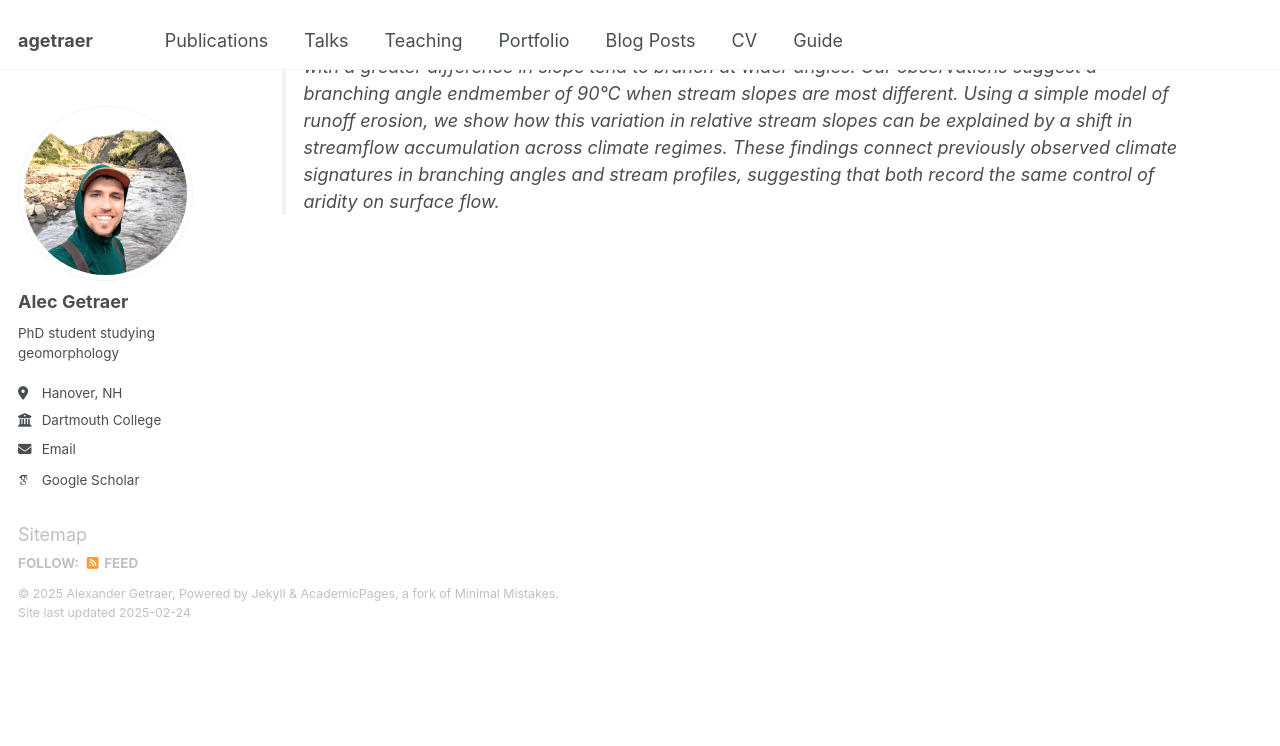
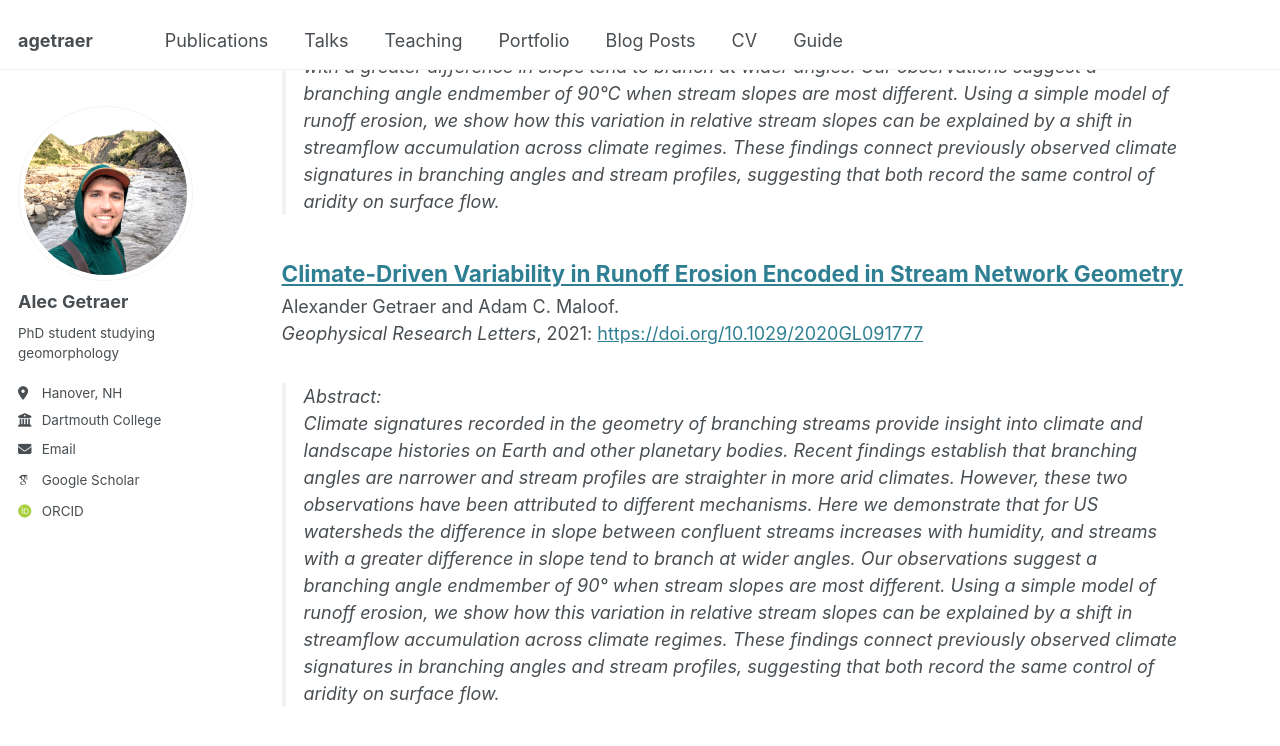
Before and after one commit to agetraer/agetraer.github.io, a Jekyll site: the page built from _pages/publications.md, in a window 1280 px wide and 900 px high, scrolled down 1001 px. Shown: the top 746 px of the window. Built offline with Jekyll 4.4.1, drawn with Linux system fonts in a browser that asks for light colours; some web fonts are replaced; before the commit the page ends 1642 px from its top, so only the background shows below that.

Commit message:
update publications

```diff
--- a/_includes/archive-single.html
+++ b/_includes/archive-single.html
@@ -41,7 +41,7 @@
         {% if post.collection == 'teaching' %}
           <p> {{ post.type }}, <i>{{ post.venue }}</i>, {{ post.date | default: "1900-01-01" | date: "%Y" }} </p>
         {% elsif post.collection == 'publications' %}
-        {{ post.authors }}. <i>{{ post.venue }}</i>, {{ post.date | default: "1900-01-01" | date: "%Y" }}: <a href=" {{ post.paperurl }} ">{{ post.paperurl }}</a>
+        {{ post.authors }}.<br> <i>{{ post.venue }}</i>, {{ post.date | default: "1900-01-01" | date: "%Y" }}: <a href=" {{ post.paperurl }} ">{{ post.paperurl }}</a>
         {% elsif post.date %}
          <p class="page__date"><strong><i class="fa fa-fw fa-calendar" aria-hidden="true"></i> {{ site.data.ui-text[site.locale].date_label | default: "Published:" }}</strong> <time datetime="{{ post.date | default: "1900-01-01" | date_to_xmlschema }}">{{ post.date | default: "1900-01-01" | date: "%B %d, %Y" }}</time></p>
         {% endif %}
--- /dev/null
+++ b/_publications/2021-01-19-Getraer-Maloof-2021.md
@@ -0,0 +1,16 @@
+---
+title: "Climate-Driven Variability in Runoff Erosion Encoded in Stream Network Geometry"
+authors: Alexander Getraer and Adam C. Maloof
+collection: publications
+category: manuscripts
+category: manuscripts
+pdf: http://agetraer.github.io/files/Getraer-Maloof-2021.pdf
+permalink: /publication/2021-01-19-Getraer-Maloof-2021
+date: 2021-01-19
+venue: 'Geophysical Research Letters'
+paperurl: 'https://doi.org/10.1029/2020GL091777'
+citation: 'Getraer, A., &amp; Maloof, A. C. (2021). Climate-Driven Variability in Runoff Erosion Encoded in Stream Network Geometry. <i>Geophysical Research Letters, 48</i>, e2020GL091777. https://doi.org/10.1029/2020GL091777'
+---
+>Abstract: <br/>Climate signatures recorded in the geometry of branching streams provide insight into climate and landscape histories on Earth and other planetary bodies. Recent findings establish that branching angles are narrower and stream profiles are straighter in more arid climates. However, these two observations have been attributed to different mechanisms. Here we demonstrate that for US watersheds the difference in slope between confluent streams increases with humidity, and streams with a greater difference in slope tend to branch at wider angles. Our observations suggest a branching angle endmember of 90° when stream slopes are most different. Using a simple model of runoff erosion, we show how this variation in relative stream slopes can be explained by a shift in streamflow accumulation across climate regimes. These findings connect previously observed climate signatures in branching angles and stream profiles, suggesting that both record the same control of aridity on surface flow.
+
+ Suggested citation: <br/>Getraer, A., & Maloof, A. C. (2021). Climate-Driven Variability in Runoff Erosion Encoded in Stream Network Geometry. <i>Geophysical Research Letters, 48</i>, e2020GL091777. https://doi.org/10.1029/2020GL091777
```
Also changed, not shown: markdown_generator/publications.tsv (+2 -2 lines).
